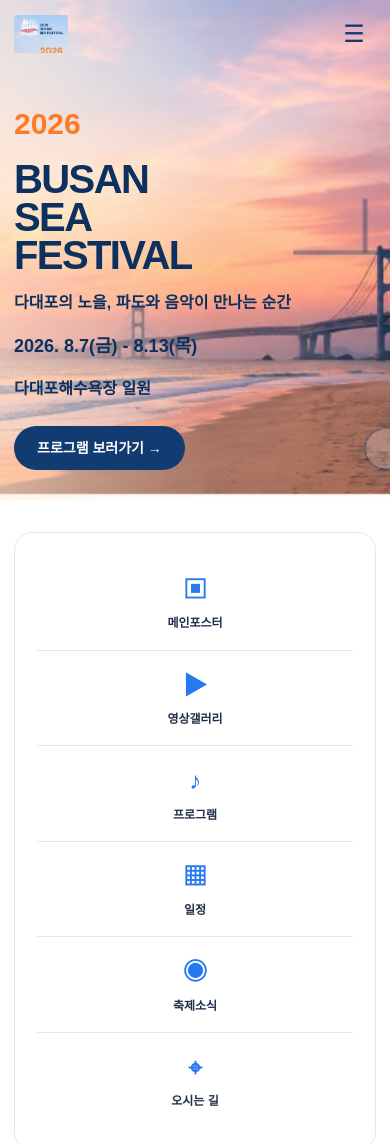
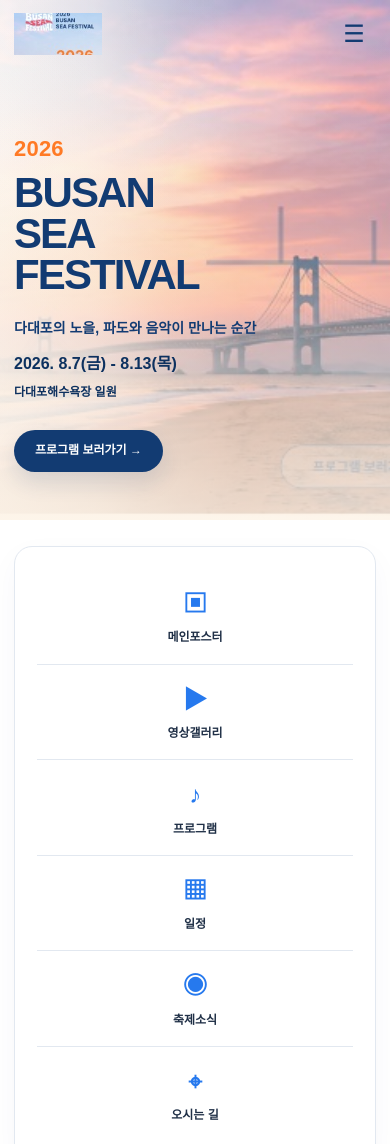
Before and after one commit to jueunlee729/busan_sea_festival_web, a plain HTML site: page index.html in a window 390 px wide. Shown: the top 1144 px of the page. Drawn offline with Linux system fonts and the light colour scheme.

Commit message:
Polish home hero and header styling

```diff
--- a/css/main.css
+++ b/css/main.css
@@ -323,3 +323,176 @@ button{cursor:pointer}
   .ticket-option{grid-template-columns:34px 46px 1fr}
   .ticket-badge{width:46px;height:46px}
 }
+
+
+/* ===== HOME HERO REFINEMENT =====
+   HOME only. Sub pages keep their existing hero styles. */
+.site-header{
+  height:88px;
+}
+.header-inner{
+  height:88px;
+  gap:24px;
+}
+.brand--home{
+  width:112px;
+  flex:0 0 112px;
+}
+.brand--home img{
+  width:112px;
+  height:54px;
+  object-fit:cover;
+  object-position:left center;
+  border-radius:0;
+}
+.gnb{
+  gap:38px;
+  font-size:13px;
+  letter-spacing:.015em;
+}
+.header-actions .btn{
+  min-height:40px;
+  padding:0 21px;
+  font-size:12px;
+}
+.home-hero{
+  min-height:560px;
+  align-items:center;
+  background:
+    linear-gradient(
+      90deg,
+      rgba(255,250,244,.78) 0%,
+      rgba(255,247,238,.58) 24%,
+      rgba(255,244,231,.24) 43%,
+      rgba(255,255,255,0) 62%
+    ),
+    url("../assets/hero-sunset.jpg") center 48% / cover no-repeat;
+}
+.home-hero::before{
+  content:"";
+  position:absolute;
+  inset:0;
+  background:
+    linear-gradient(180deg,rgba(255,255,255,.08),rgba(9,38,71,.04)),
+    linear-gradient(90deg,rgba(255,255,255,.12),transparent 48%);
+  pointer-events:none;
+}
+.home-hero .hero-content{
+  padding-top:72px;
+}
+.home-hero-copy{
+  width:min(430px,46vw);
+}
+.home-hero .year{
+  margin:0 0 12px;
+  font-size:25px;
+  line-height:1;
+  letter-spacing:.01em;
+}
+.home-hero h1{
+  max-width:410px;
+  font-size:60px;
+  line-height:.98;
+  letter-spacing:-.045em;
+  color:#123B72;
+  text-shadow:0 1px 0 rgba(255,255,255,.18);
+}
+.home-hero-tagline{
+  margin:22px 0 8px !important;
+  font-size:14px;
+  line-height:1.6;
+  font-weight:800 !important;
+  color:#123B72 !important;
+}
+.home-hero .hero-meta{
+  margin-top:14px;
+  font-size:16px;
+  line-height:1.4;
+}
+.home-hero-place{
+  margin:7px 0 0 !important;
+  font-size:12px;
+  font-weight:700 !important;
+}
+.home-hero .hero-cta{
+  margin-top:28px;
+}
+.home-hero .hero-cta .btn{
+  min-height:42px;
+  padding:0 20px;
+  font-size:12px;
+  box-shadow:0 10px 22px rgba(18,59,114,.14);
+}
+
+/* Slightly calmer transition into the first content block */
+.home-hero + .quick-nav{
+  padding-top:28px;
+  padding-bottom:32px;
+}
+.home-hero + .quick-nav .quick-grid{
+  box-shadow:0 10px 30px rgba(18,59,114,.035);
+}
+
+@media (max-width:1024px){
+  .home-hero{
+    min-height:540px;
+    background-position:58% 48%;
+  }
+  .home-hero-copy{
+    width:min(410px,52vw);
+  }
+  .home-hero h1{
+    font-size:54px;
+  }
+}
+@media (max-width:768px){
+  .site-header,
+  .header-inner{
+    height:68px;
+  }
+  .brand--home{
+    width:88px;
+    flex-basis:88px;
+  }
+  .brand--home img{
+    width:88px;
+    height:42px;
+  }
+  .home-hero{
+    min-height:560px;
+    align-items:flex-end;
+    background-position:66% center;
+  }
+  .home-hero::after{
+    content:"";
+    position:absolute;
+    inset:0;
+    background:linear-gradient(180deg,rgba(255,255,255,.04) 20%,rgba(255,245,232,.82) 100%);
+    pointer-events:none;
+  }
+  .home-hero .hero-content{
+    padding:90px 0 48px;
+    width:min(100% - 28px,var(--max));
+  }
+  .home-hero-copy{
+    position:relative;
+    z-index:2;
+    width:100%;
+    max-width:390px;
+  }
+  .home-hero h1{
+    font-size:46px;
+  }
+}
+@media (max-width:480px){
+  .home-hero{
+    min-height:520px;
+    background-position:70% center;
+  }
+  .home-hero h1{
+    font-size:42px;
+  }
+  .home-hero .year{
+    font-size:22px;
+  }
+}
```
